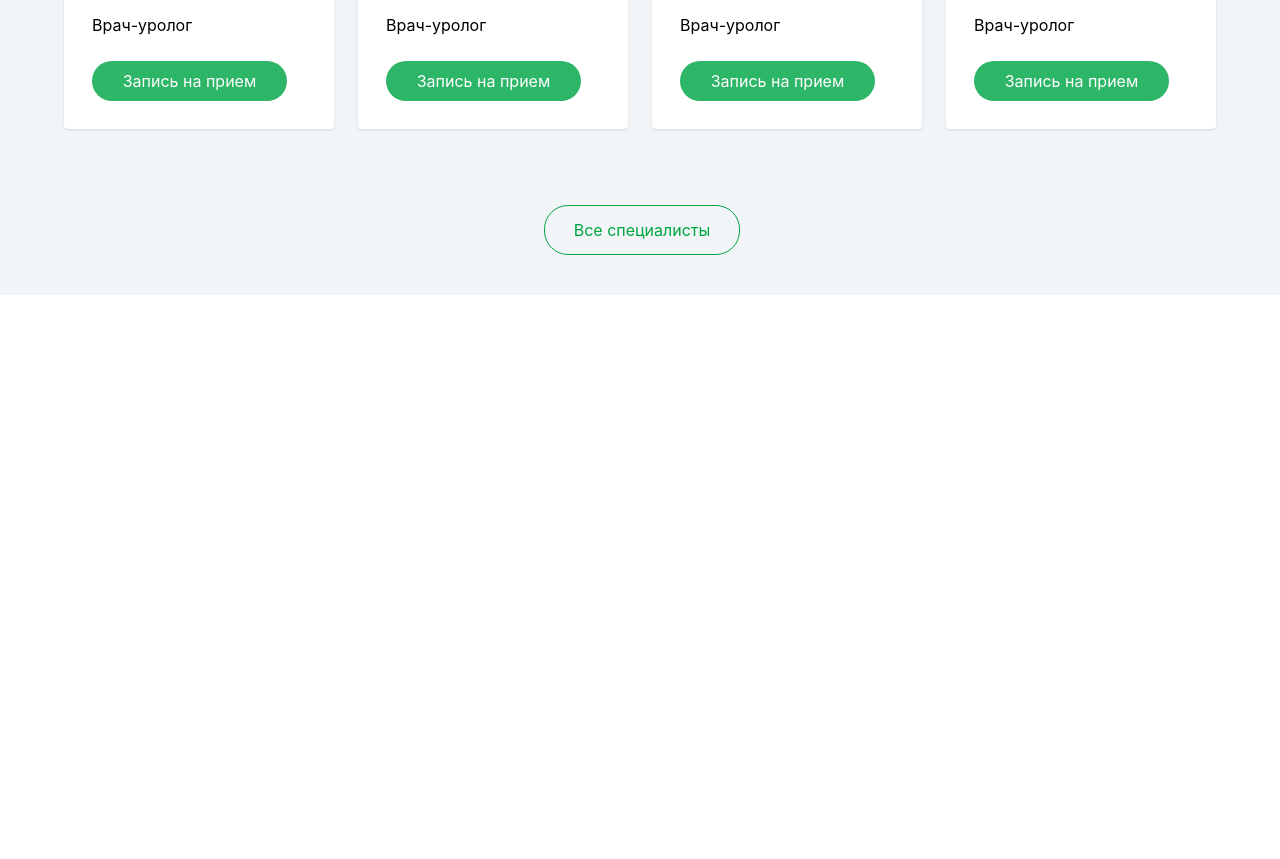
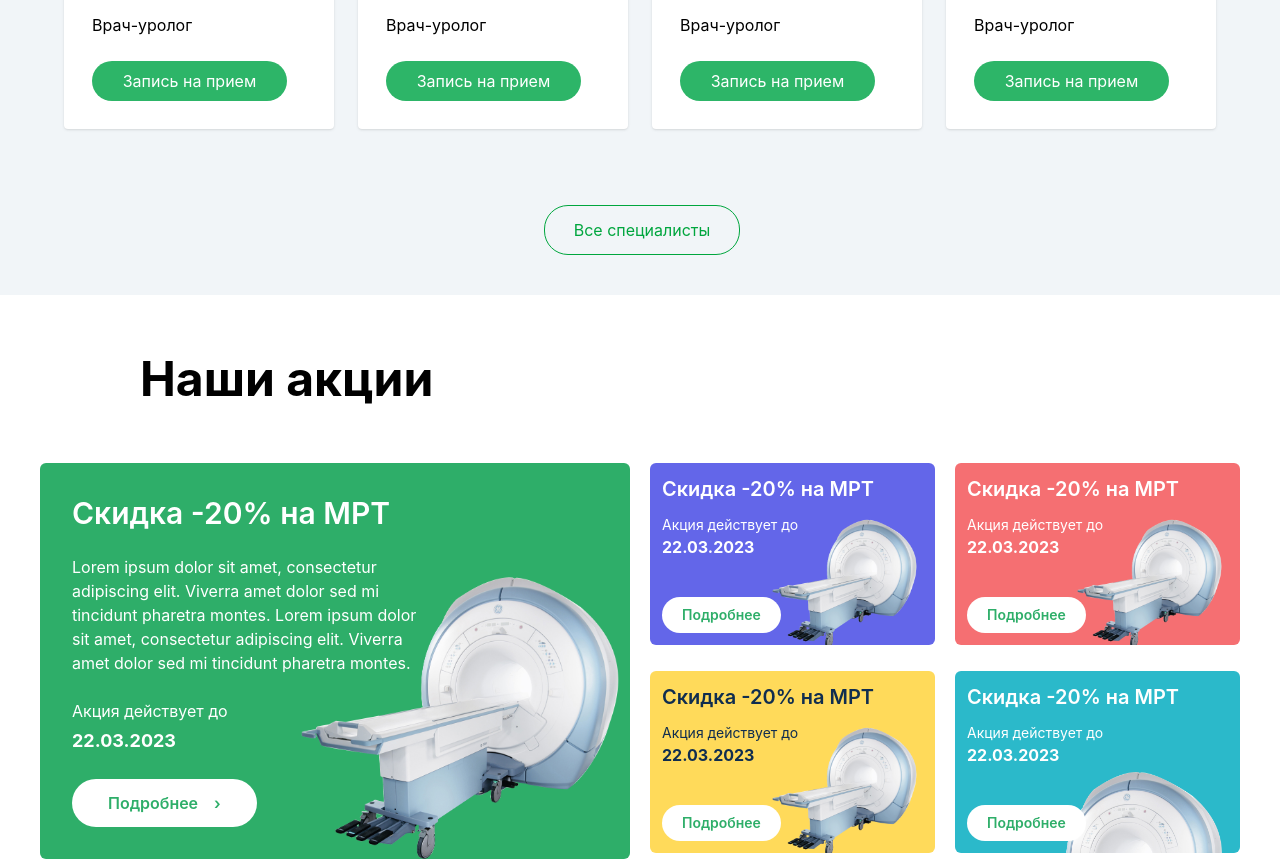
Before and after one commit to idilnozairgasheva06-svg/Practice-project, a website: page src/index.html in a window 1280 px wide. Shown: the part 2571-3430 px from the top of the page. Before the commit the page ends 2866 px from the top, so only its background shows below. Drawn offline with Linux system fonts and the light colour scheme.

Commit message:
our promotions

```diff
--- a/src/index.html
+++ b/src/index.html
@@ -174,5 +174,72 @@
     <button class="w-[196px] h-[50px] mt-13 border-1 border-green-600 rounded-3xl text-green-600 ml-120 ">Все специалисты</button>
   </section>
 
+   <section>
+     <h1 class="text-5xl font-bold text-black mb-14 ml-35 mt-15">Наши акции</h1>
+     <div class="max-w-[1200px] mx-auto">
+        <div class="grid grid-cols-4 gap-5 mt-15">
+            <div class="col-span-2 row-span-2 relative overflow-hidden rounded-md bg-[#2eae69] p-8 text-white min-h-[388px]">
+                <div class="relative z-10 max-w-[360px]">
+                    <h1 class="text-3xl font-semibold mb-6"> Скидка -20% на МРТ</h1>
+                    <p class="text-base leading-6 mb-6">
+                        Lorem ipsum dolor sit amet, consectetur
+                        adipiscing elit. Viverra amet dolor sed mi
+                        tincidunt pharetra montes. Lorem ipsum
+                        dolor sit amet, consectetur adipiscing elit.
+                        Viverra amet dolor sed mi tincidunt
+                        pharetra montes.
+                    </p>
+                    <p class="text-base mb-1">Акция действует до</p>
+                    <p class="text-lg font-bold mb-6"> 22.03.2023</p>
+                    <button class="bg-white text-[#2eae69] px-9 py-3 rounded-full font-semibold ">Подробнее
+                        <span class="ml-3">›</span>
+                    </button>
+                </div>
+                    <img src="/images/tool.png" class="absolute w-[330px] right-[-20px] bottom-[-5px] mr-6">
+            </div>
+
+            <div class="relative overflow-hidden rounded-md bg-[#6366e9] p-3 h-[182px] text-white">
+                <h2 class="text-xl font-semibold"> Скидка -20% на МРТ</h2>
+             <p class="text-sm mt-3">Акция действует до </p>
+                <p class="font-bold text-base">22.03.2023</p>
+                <button class="absolute bottom-3 left-3 bg-white text-[#2eae69] px-5 py-2 rounded-full text-sm font-semibold">
+                    Подробнее
+                </button>
+                <img  src="/images/tool.png" class="absolute w-[150px] right-[-5px] bottom-[-5px] mr-5">
+            </div>
+            <div class="relative overflow-hidden rounded-md bg-[#f56f72] p-3 h-[182px] text-white">
+                <h2 class="text-xl font-semibold"> Скидка -20% на МРТ</h2>
+                <p class="text-sm mt-3">Акция действует до </p>
+                <p class="font-bold text-base">22.03.2023</p>
+                <button class="absolute bottom-3 left-3 bg-white text-[#2eae69] px-5 py-2 rounded-full text-sm font-semibold">
+                    Подробнее
+                </button>
+                <img src="/images/tool.png"  class="absolute w-[150px] right-[-5px] bottom-[-5px] mr-5">
+            </div>
+            <div class="relative overflow-hidden rounded-md bg-[#ffda5a] p-3 h-[182px] text-[#102d4f]">
+                <h2 class="text-xl font-semibold"> Скидка -20% на МРТ </h2>
+                <p class="text-sm mt-3"> Акция действует до </p>
+                <p class="font-bold text-base"> 22.03.2023 </p>
+                <button class="absolute bottom-3 left-3 bg-white text-[#2eae69] px-5 py-2 rounded-full text-sm font-semibold">
+                    Подробнее
+                </button>
+
+                <img  src="/images/tool.png" alt="МРТ" class="absolute w-[150px] right-[-5px] bottom-[-5px] mr-5">
+            </div>
+
+            <div class="relative overflow-hidden rounded-md bg-[#2bb9ca] p-3 h-[182px] text-white">
+                <h2 class="text-xl font-semibold"> Скидка -20% на МРТ</h2>
+                <p class="text-sm mt-3">Акция действует до </p>
+                <p class="font-bold text-base">22.03.2023</p>
+                <button class="absolute bottom-3 left-3 bg-white text-[#2eae69] px-5 py-2 rounded-full text-sm font-semibold">
+                    Подробнее
+                </button>
+                <img  src="/images/tool.png" class="absolutew-[150px] right-[-5px] bottom-[-5px] mr-5">
+          </div>
+        </div>
+    </div>
+      </div>
+  </section>
+
 </body>
 </html>
```
